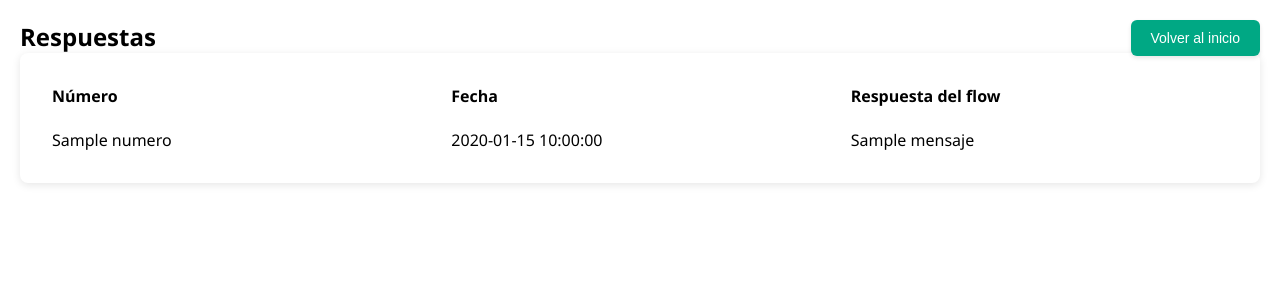
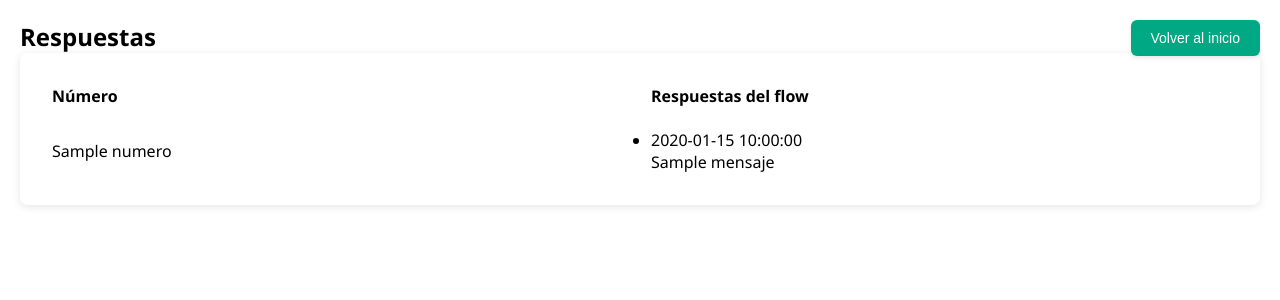
Before and after one commit to SantiagoCTB/whatsapp_ia, a Flask app: template templates/respuestas.html in a window 1280 px wide. Shown: the top 300 px of the page. Run offline with Flask 3, Linux system fonts and the light colour scheme; the template is opened without the code that fills it: most values are stand-ins (such as "Sample title", 1, 10 or a date in 2020).

Commit message:
Group flow responses by number

```diff
--- a/templates/respuestas.html
+++ b/templates/respuestas.html
@@ -14,16 +14,23 @@
     <thead>
         <tr>
             <th>Número</th>
-            <th>Fecha</th>
-            <th>Respuesta del flow</th>
+            <th>Respuestas del flow</th>
         </tr>
     </thead>
     <tbody>
         {% for response in flow_responses %}
         <tr>
             <td>{{ response.numero }}</td>
-            <td>{{ response.timestamp }}</td>
-            <td>{{ response.mensaje }}</td>
+            <td>
+                <ul class="flow-responses-list">
+                    {% for resp in response.respuestas %}
+                    <li>
+                        <span class="flow-response-timestamp">{{ resp.timestamp }}</span>
+                        <div class="flow-response-message">{{ resp.mensaje }}</div>
+                    </li>
+                    {% endfor %}
+                </ul>
+            </td>
         </tr>
         {% endfor %}
     </tbody>
```
Also changed, not shown: routes/chat_routes.py (+20 -4 lines).
